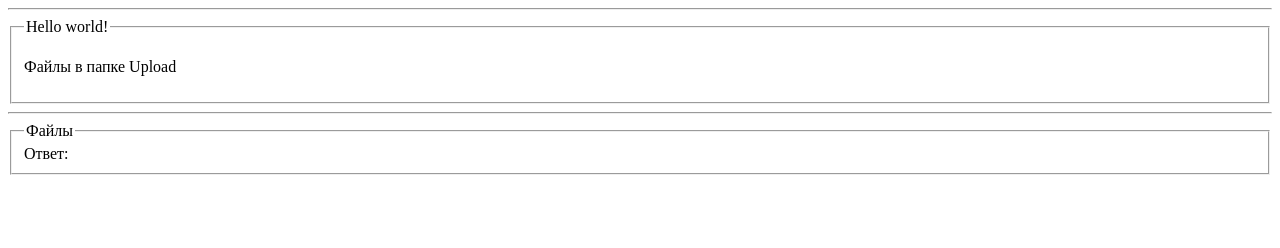
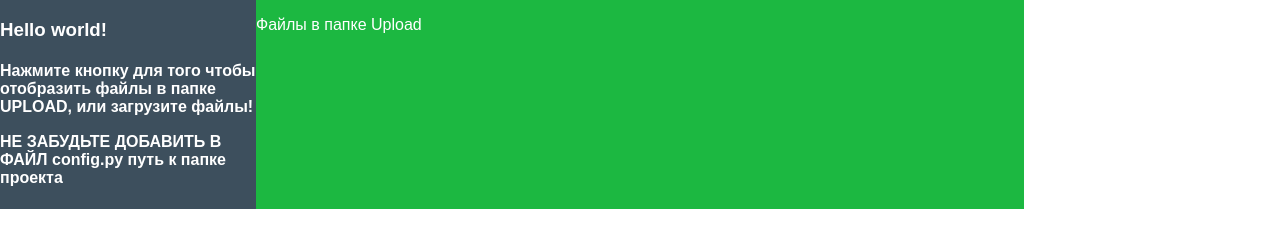
Before and after one commit to ipshiv/py_webkit_test, a plain HTML site: page app/static/index.html in a window 1280 px wide. Drawn offline with nearby package versions, Linux system fonts and the light colour scheme.

Commit message:
added little bit more colors

```diff
--- a/app/static/index.html
+++ b/app/static/index.html
@@ -3,19 +3,25 @@
   <head>
     <meta charset="utf-8">
     <meta name="viewport" content="width=device-width, initial-scale=1, shrink-to-fit=no">
+    <link rel="stylesheet" href="https://unpkg.com/purecss@1.0.1/build/pure-min.css" integrity="sha384-oAOxQR6DkCoMliIh8yFnu25d7Eq/PHS21PClpwjOTeU2jRSq11vu66rf90/cZr47" crossorigin="anonymous">
+    <meta name="viewport" content="width=device-width, initial-scale=1">
   </head>
   <body>
     <script src="qwebchannel.js"></script>
     <script src="qtconnector.js"></script>
-    <hr/>
-    <fieldset>
-    <legend>Hello world!</legend>
-      <p>Файлы в папке Upload</p>
-      <div id="value"></div>
-      </fieldset>
-    <hr/>
-    <fieldset>
-      <legend>Файлы</legend>
-      <div>Ответ:<span id="value2"></span></div>
-    </fieldset>
+    <div class="pure-g">
+      <div class="pure-u-1-5" style="background: rgb(61, 79, 93); color: white">
+          <div>
+              <h3 class="brand-title">Hello world!</h3>
+              <h4 class="brand-tagline"><p>Нажмите кнопку для того чтобы отобразить файлы в папке UPLOAD,
+              или загрузите файлы!</p>
+              <p>НЕ ЗАБУДЬТЕ ДОБАВИТЬ В ФАЙЛ <strong>config.py</strong> путь к папке проекта</p>
+            </h4>
+          </div>
+      </div>
+      <div class="pure-u-3-5" style=" background: rgb(28, 184, 65); color: white">
+        <p>Файлы в папке Upload</p>
+        <div id="value"></div>
+      </div>
+    </div>
 </body>
```
Also changed, not shown: 1 other file.
